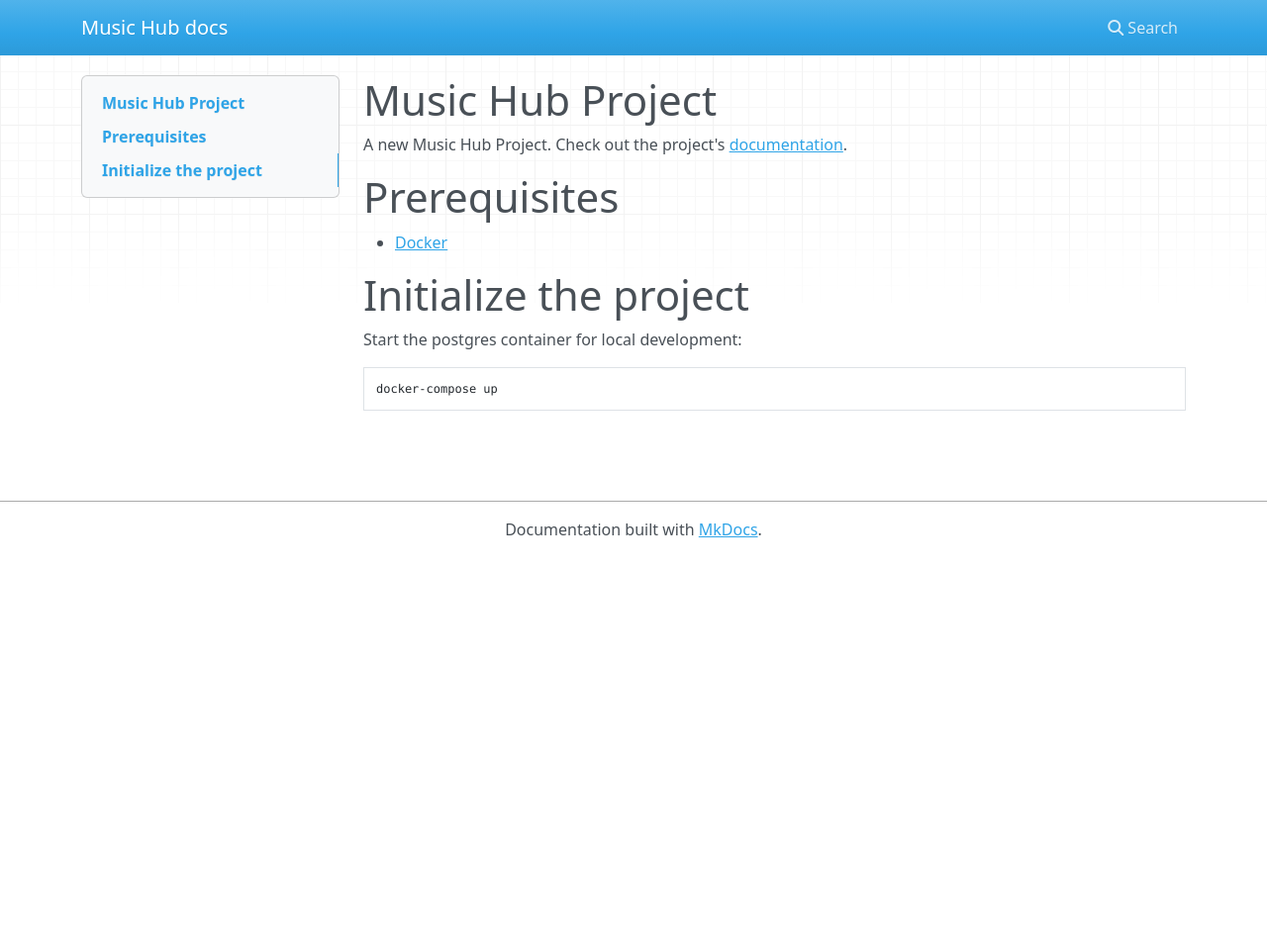
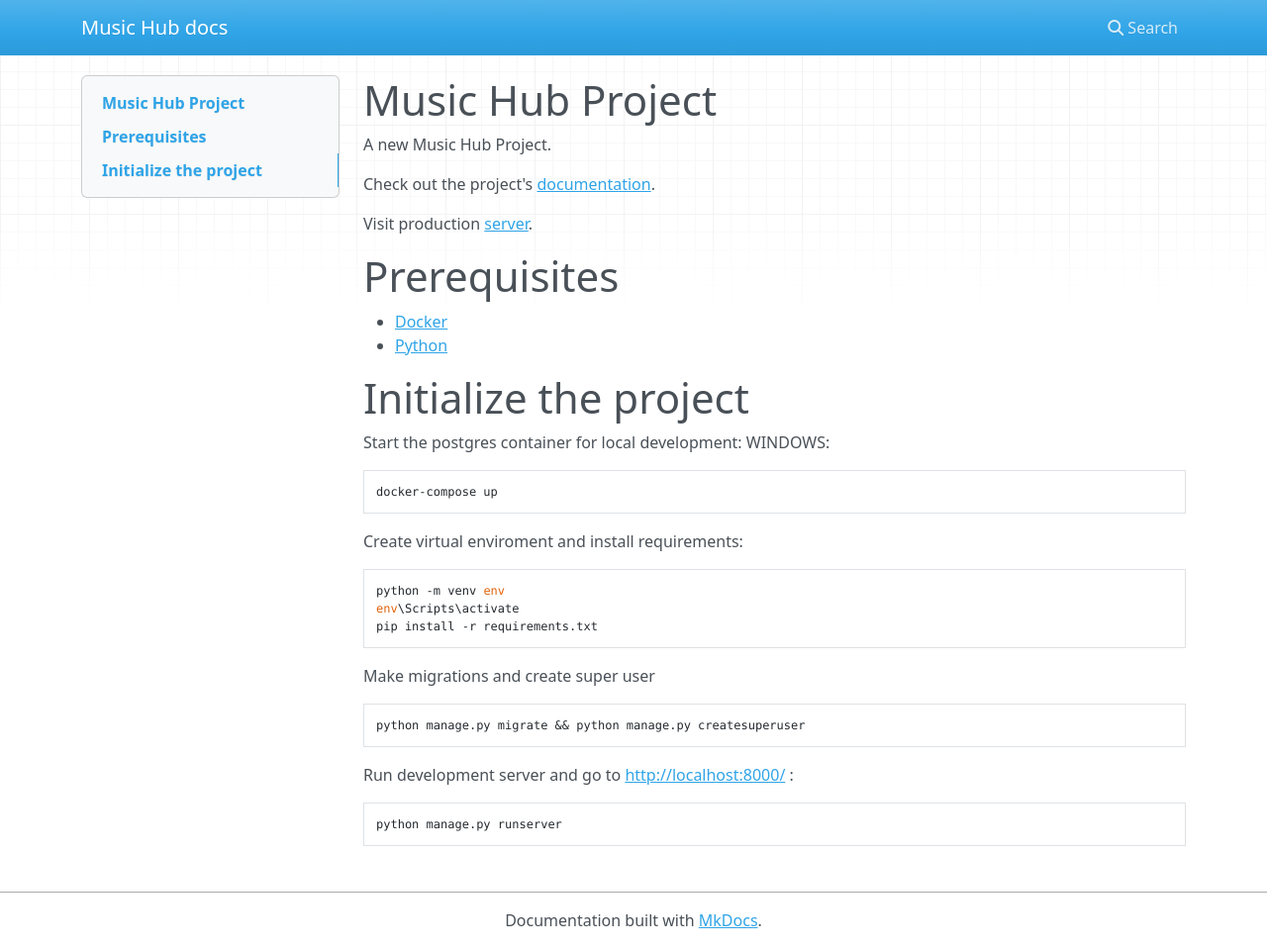
Before and after one commit to Henok-U/MusicHubNew, an MkDocs documentation site: the page built from docs/index.md, in a window 1280 px wide and 958 px high. Shown: the whole window at 99% size. Built offline with MkDocs 1.6.1, drawn with Linux system fonts in a browser that asks for light colours; nearby versions of some CDN libraries.

````diff
--- a/docs/index.md
+++ b/docs/index.md
@@ -1,15 +1,37 @@
 # Music Hub Project
 
-A new Music Hub Project. Check out the project's [documentation](https://github.com/Henok-U/MusicHubNew).
+ A new Music Hub Project.
 
+ Check out the project's [documentation](https://github.com/Henok-U/MusicHubNew).
+
+ Visit production [server](http://3.71.253.142/).
 # Prerequisites
 
 - [Docker](https://www.docker.com/)
-
+- [Python](https://www.python.org/downloads/)
 # Initialize the project
 
 Start the postgres container for local development:
+WINDOWS:
 
 ```bash
 docker-compose up
 ```
+Create virtual enviroment and install requirements:
+
+```bash
+python -m venv env
+env\Scripts\activate
+pip install -r requirements.txt
+```
+Make migrations and create super user
+
+```bash
+python manage.py migrate && python manage.py createsuperuser
+```
+
+Run development server and go to <http://localhost:8000/> :
+
+```bash
+python manage.py runserver
+```
````
Also changed, not shown: README.md (+21 -0 lines).
